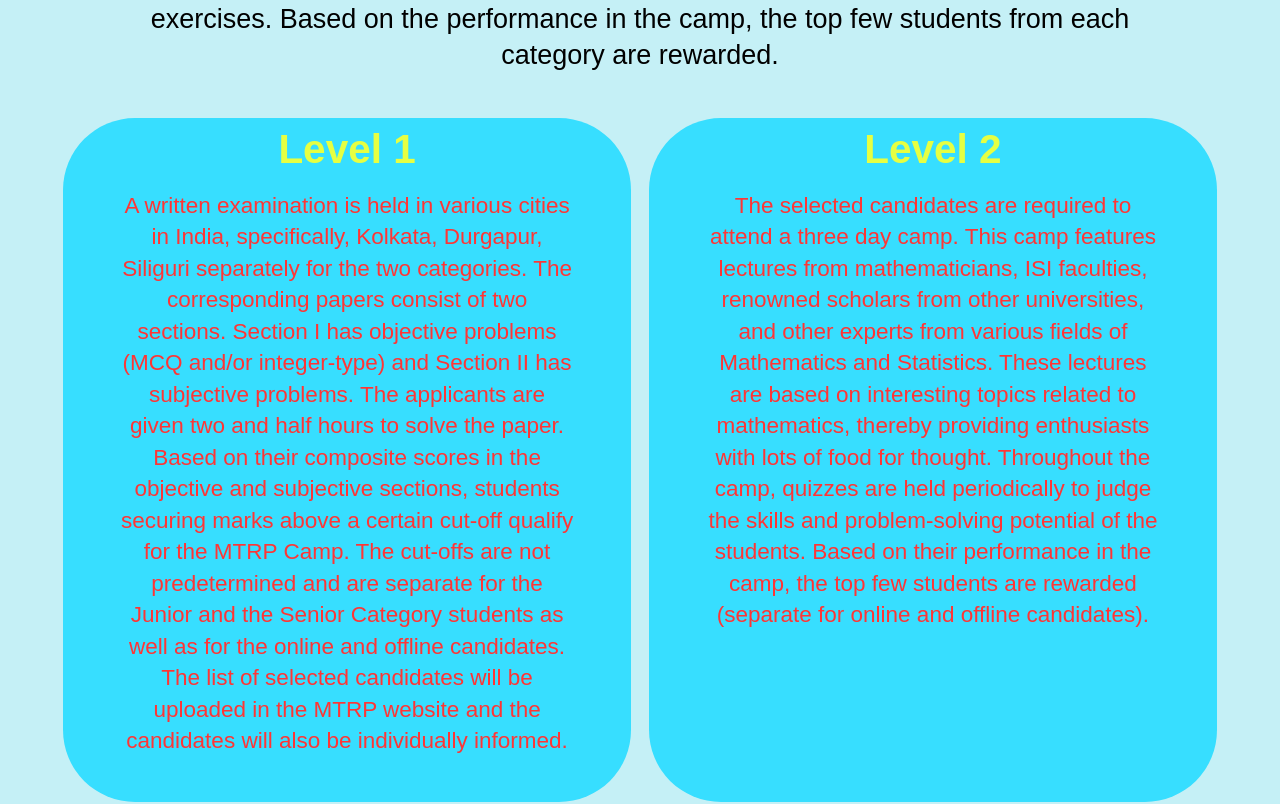
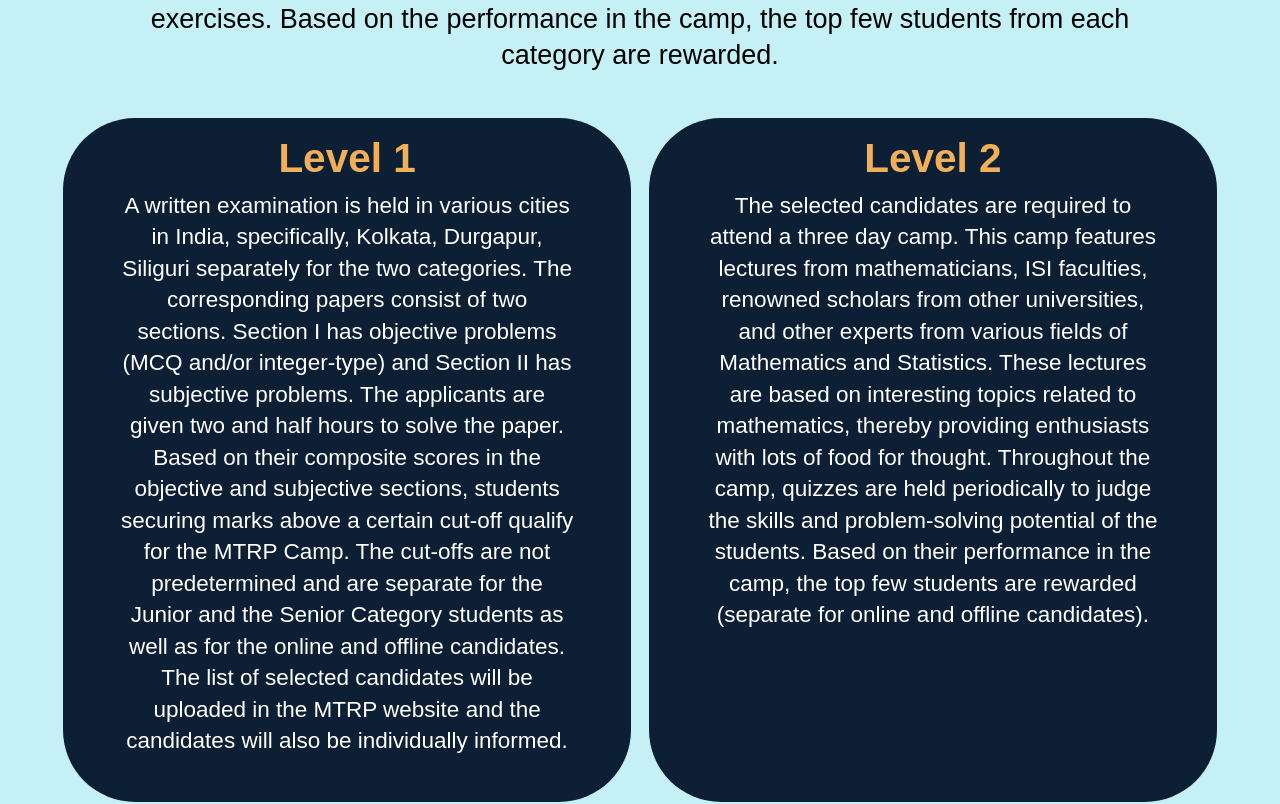
Before and after one commit to Integration-ISIK/mtrp-2024-website, a Next.js app: page /program in a window 1280 px wide. Shown: the part 1012-1816 px from the top of the page. Built offline with nearby package versions, Linux system fonts and the light colour scheme; a web font is replaced by a local one.

Commit message:
about us, program: COMPLETE

```diff
--- a/app/program/page.tsx
+++ b/app/program/page.tsx
@@ -23,23 +23,23 @@ export default function Home() {
                 <p className='text-xl pt-2 pb-10 md:text-2xl text-black leading-8 mx-[10%] text-center'>
                 The programme consists of a written examination and a camp. The competition will be held in two categories, one for students studying in or below X (Junior Category) standard and the other for classes XI and XII (Senior Category). Moreover, this time the examination is being held in both online and offline mode in order to extend the availability of this unique experience to the students for whom it will be difficult to report to the designated centres for an offline examination.
                 </p>
-                <p className='text-xl pt-2 pb-10 md:text-2xl text-black text-center leading-8 mx-[10%]'>
+                <p className='text-xl pt-2 pb-10 md:text-2xl text-black text-center leading-8 mx-[4%] md:mx-[10%]'>
                 Students from each category are selected for the math camp based on their performance in the written test. The camp consists of interactive sessions with mathematicians, ISI faculties and scholars from other universities, along with a few exercises. Based on the performance in the camp, the top few students from each category are rewarded.
                 </p>
-                <div className='flex flex-row flex-wrap justify-center gap-4'>
-                    <div className='max-w-[90%] md:max-w-[45%] bg-[#37deff] rounded-[4rem]'>
-                        <div className=" whitespace-pre-line font-bold text-3xl md:text-4xl px-2 pt-2">
-                            <p className='text-[#e6ff42] md:pb-2 text-center'>Level 1</p>
+                <div className='flex flex-row flex-wrap justify-center gap-4 mb-8'>
+                    <div className='max-w-[90%] md:max-w-[45%] bg-[#0D1F35] rounded-[4rem]'>
+                        <div className=" whitespace-pre-line font-bold text-3xl md:text-4xl px-2 pt-4">
+                            <p className='text-[#F1AF57] md:pb-0 text-center'>Level 1</p>
                         </div>
-                        <p className='text-xl pt-2 pb-10 md:text-xl text-[#ff3535] leading-8 mx-[10%] text-center'>
+                        <p className='pt-2 pb-10 md:text-xl text-[#ffffff] leading-8 mx-[4%] md:mx-[10%] text-center'>
                         A written examination is held in various cities in India, specifically, Kolkata, Durgapur, Siliguri separately for the two categories. The corresponding papers consist of two sections. Section I has objective problems (MCQ and/or integer-type) and Section II has subjective problems. The applicants are given two and half hours to solve the paper. Based on their composite scores in the objective and subjective sections, students securing marks above a certain cut-off qualify for the MTRP Camp. The cut-offs are not predetermined and are separate for the Junior and the Senior Category students as well as for the online and offline candidates. The list of selected candidates will be uploaded in the MTRP website and the candidates will also be individually informed.
                         </p>
                     </div>
-                    <div className='max-w-[90%] md:max-w-[45%] bg-[#37deff] rounded-[4rem]'>
-                        <div className=" whitespace-pre-line font-bold text-3xl md:text-4xl px-2 pt-2">
-                            <p className='text-[#e6ff42] md:pb-2 text-center'>Level 2</p>
+                    <div className='max-w-[90%] md:max-w-[45%] bg-[#0D1F35] rounded-[4rem]'>
+                        <div className=" whitespace-pre-line font-bold text-3xl md:text-4xl px-2 pt-4">
+                            <p className='text-[#F1AF57] md:pb-0 text-center'>Level 2</p>
                         </div>
-                        <p className='text-xl pt-2 pb-10 md:text-xl text-[#ff3535] leading-8 mx-[10%] text-center'>
+                        <p className='pt-2 pb-10 md:text-xl text-[#ffffff] leading-8 mx-[4%] md:mx-[10%] text-center'>
                         The selected candidates are required to attend a three day camp. This camp features lectures from mathematicians, ISI faculties, renowned scholars from other universities, and other experts from various fields of Mathematics and Statistics. These lectures are based on interesting topics related to mathematics, thereby providing enthusiasts with lots of food for thought. Throughout the camp, quizzes are held periodically to judge the skills and problem-solving potential of the students. Based on their performance in the camp, the top few students are rewarded (separate for online and offline candidates).
                         </p>
                     </div>
```
Also changed, not shown: public/img/isi.jpeg.
